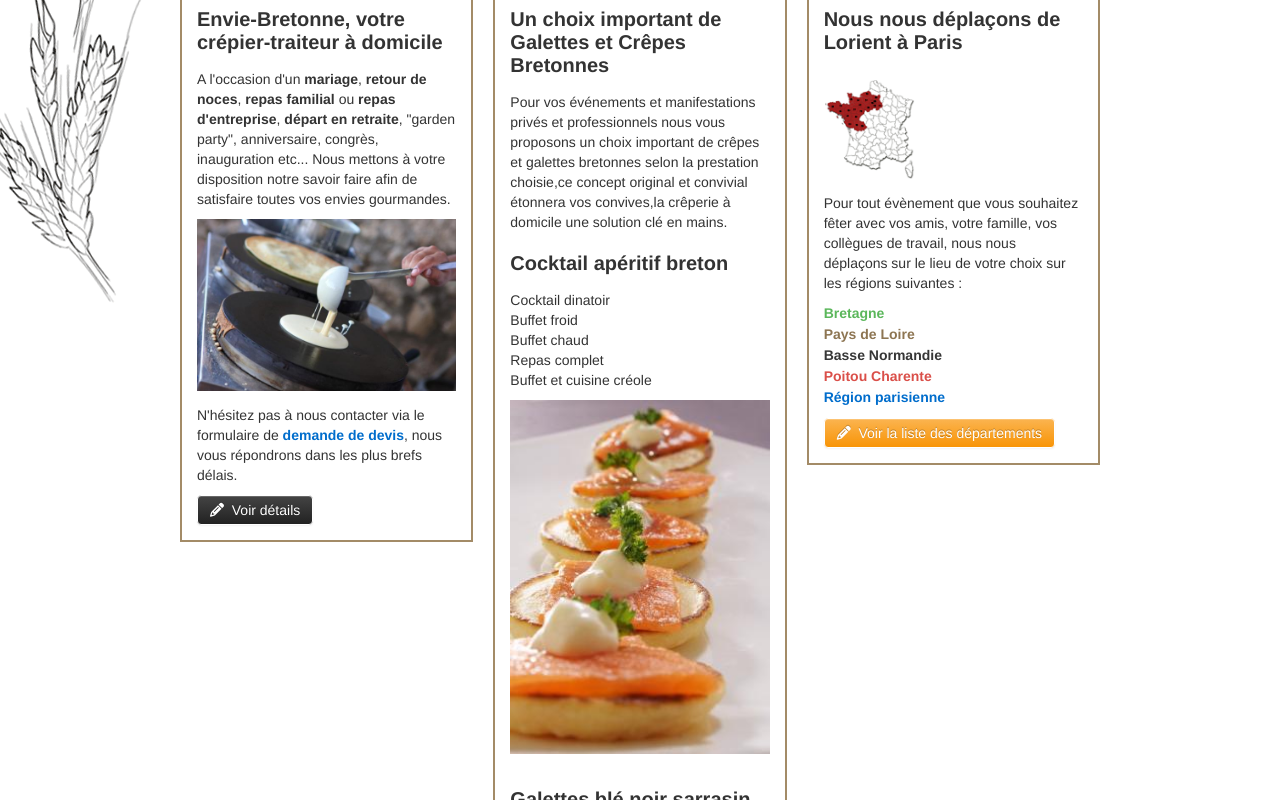
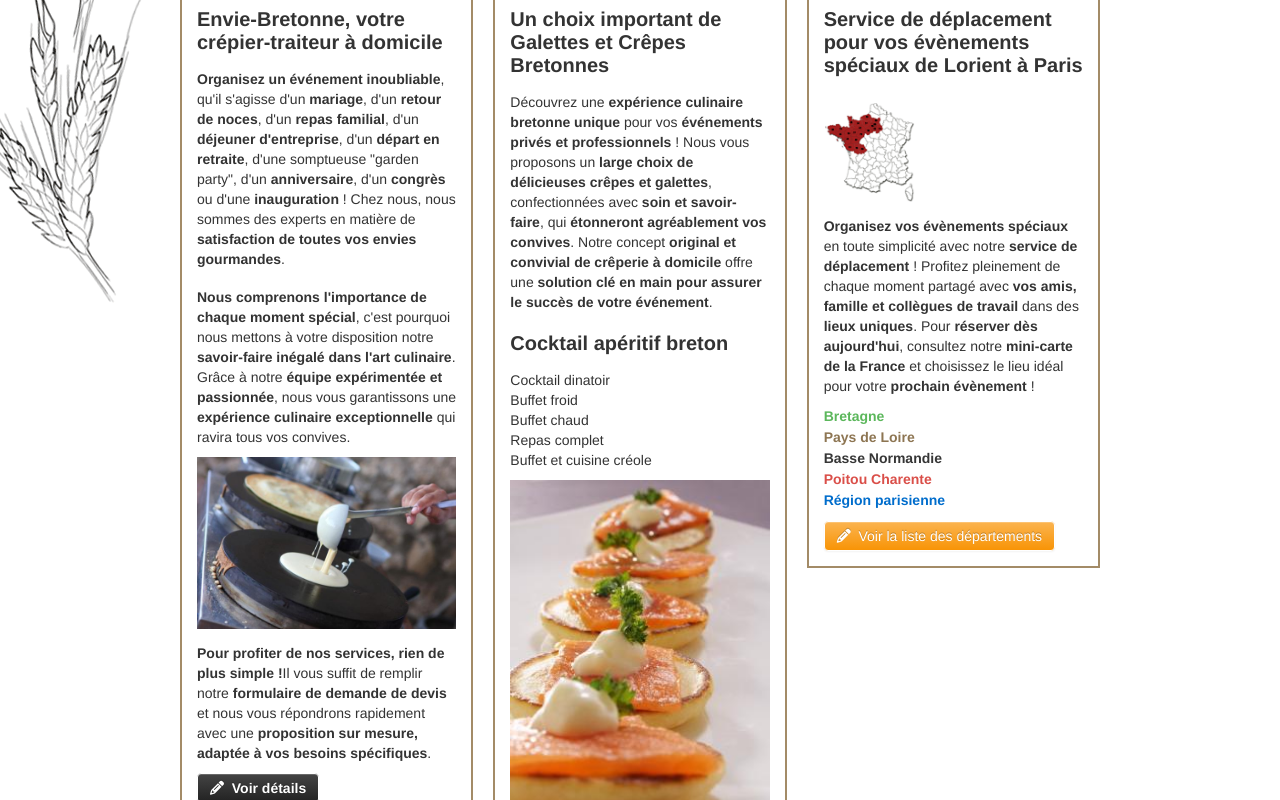
Before and after one commit to krommmm/envie-bretonne, a React (Create React App) app: page / in a window 1280 px wide. Shown: the part 560-1360 px from the top of the page. Built offline with nearby package versions, Linux system fonts and the light colour scheme.

Commit message:
ajout all

```diff
--- a/src/scenes/Accueil/Accueil.js
+++ b/src/scenes/Accueil/Accueil.js
@@ -45,32 +45,81 @@ const Accueil = () => {
 			<div className="Accueil">
 				<div className="left">
 					<h2 className="title">
-						Envie-Bretonne, votre crépier-traiteur à domicile
+						<span className="bold">
+							Envie-Bretonne, votre crépier-traiteur à domicile
+						</span>
 					</h2>
 					<p>
-						A l'occasion d'un <span className="bold">mariage</span>,{' '}
-						<span className="bold">retour de noces</span>,{' '}
-						<span className="bold">repas familial</span> ou{' '}
-						<span className="bold">repas d'entreprise</span>,{' '}
-						<span className="bold">départ en retraite</span>,
-						"garden party", anniversaire, congrès, inauguration
-						etc... Nous mettons à votre disposition notre savoir
-						faire afin de satisfaire toutes vos envies gourmandes.
+						{' '}
+						<span className="bold">
+							Organisez un événement inoubliable
+						</span>
+						, qu'il s'agisse d'un
+						<span className="bold"> mariage</span>, d'un
+						<span className="bold"> retour de noces</span>, d'un
+						<span className="bold"> repas familial</span>, d'un
+						<span className="bold"> déjeuner d'entreprise</span>,
+						d'un
+						<span className="bold"> départ en retraite</span>, d'une
+						somptueuse "garden party", d'un
+						<span className="bold"> anniversaire</span>, d'un
+						<span className="bold"> congrès</span> ou d'une
+						<span className="bold"> inauguration</span> ! Chez nous,
+						nous sommes des experts en matière de
+						<span className="bold">
+							{' '}
+							satisfaction de toutes vos envies gourmandes
+						</span>
+						.
+					</p>
+					<br/>
+					<p>
+						<span className="bold">
+							Nous comprenons l'importance de chaque moment
+							spécial
+						</span>
+						, c'est pourquoi nous mettons à votre disposition notre
+						<span className="bold">
+							{' '}
+							savoir-faire inégalé dans l'art culinaire
+						</span>
+						. Grâce à notre
+						<span className="bold">
+							{' '}
+							équipe expérimentée et passionnée
+						</span>
+						, nous vous garantissons une
+						<span className="bold">
+							{' '}
+							expérience culinaire exceptionnelle
+						</span>{' '}
+						qui ravira tous vos convives.
 					</p>
 					<img className="imageCrepe" src={crepier} alt="crepier" />
 					<p>
-						N'hésitez pas à nous contacter via le formulaire de
-						<NavLink to="/Devis" className="blue bold">
-							&nbsp;demande de devis
-						</NavLink>
-						, nous vous répondrons dans les plus brefs délais.
+						<span className="bold">
+							Pour profiter de nos services, rien de plus simple !
+						</span>
+						Il vous suffit de remplir notre
+						<span className="bold">
+							{' '}
+							formulaire de demande de devis
+						</span>{' '}
+						et nous vous répondrons rapidement avec une
+						<span className="bold">
+							{' '}
+							proposition sur mesure, adaptée à vos besoins
+							spécifiques
+						</span>
+						.
 					</p>
 					<div
+						className="btn-inverse btn btn-black"
 						onClick={handleClick}
-						className="btn-inverse btn btn-black"
 					>
 						<i className="fa-solid fa-pencil green" />
-						&nbsp;&nbsp;Voir détails
+						&nbsp;&nbsp;
+						<span className="bold">Voir détails</span>
 					</div>
 
 					<div ref={myElementRef} className="modal">
@@ -79,36 +128,65 @@ const Accueil = () => {
 								&times;
 							</span>
 							<h2>Titre en attente ...</h2>
-							<div class="textContainer">
+							<div className="textContainer">
 								<img
 									className="cocktail_details"
 									src={cocktail}
 									alt="cocktail"
 								/>
 							</div>
-							<div class="bouton_container">
+							<div className="bouton_container">
 								<div
 									className="btn-inverse btn btn-black"
 									onClick={handleClose}
 								>
-									Fermer
+									<span className="bold">Fermer</span>
 								</div>
 							</div>
 						</div>
 					</div>
 				</div>
+
 				<div className="middle">
 					<h2 className="title">
 						Un choix important de Galettes et Crêpes Bretonnes
 					</h2>
 					<p>
-						Pour vos événements et manifestations privés et
-						professionnels nous vous proposons un choix important de
-						crêpes et galettes bretonnes selon la prestation
-						choisie,ce concept original et convivial étonnera vos
-						convives,la crêperie à domicile une solution clé en
-						mains.
+						Découvrez une
+						<span className="bold">
+							{' '}
+							expérience culinaire bretonne unique
+						</span>{' '}
+						pour vos
+						<span className="bold">
+							{' '}
+							événements privés et professionnels
+						</span>{' '}
+						! Nous vous proposons un
+						<span className="bold">
+							{' '}
+							large choix de délicieuses crêpes et galettes
+						</span>
+						, confectionnées avec
+						<span className="bold"> soin et savoir-faire</span>, qui
+						<span className="bold">
+							{' '}
+							étonneront agréablement vos convives
+						</span>
+						. Notre concept
+						<span className="bold">
+							{' '}
+							original et convivial de crêperie à domicile
+						</span>{' '}
+						offre une
+						<span className="bold">
+							{' '}
+							solution clé en main pour assurer le succès de votre
+							événement
+						</span>
+						.
 					</p>
+
 					<h2>Cocktail apéritif breton</h2>
 					<ul>
 						<li>Cocktail dinatoir</li>
@@ -141,7 +219,8 @@ const Accueil = () => {
 				</div>
 				<div className="bottom">
 					<h2 className="title">
-						Nous nous déplaçons de Lorient à Paris
+						Service de déplacement pour vos évènements spéciaux de
+						Lorient à Paris
 					</h2>
 					<img
 						className="carteMini"
@@ -150,10 +229,21 @@ const Accueil = () => {
 					/>
 
 					<p>
-						Pour tout évènement que vous souhaitez fêter avec vos
-						amis, votre famille, vos collègues de travail, nous nous
-						déplaçons sur le lieu de votre choix sur les régions
-						suivantes :
+						<span class="bold">
+							Organisez vos évènements spéciaux
+						</span>{' '}
+						en toute simplicité avec notre{' '}
+						<span class="bold">service de déplacement</span> !
+						Profitez pleinement de chaque moment partagé avec{' '}
+						<span class="bold">
+							vos amis, famille et collègues de travail
+						</span>{' '}
+						dans des <span class="bold">lieux uniques</span>. Pour{' '}
+						<span class="bold">réserver dès aujourd'hui</span>,
+						consultez notre{' '}
+						<span class="bold">mini-carte de la France</span> et
+						choisissez le lieu idéal pour votre{' '}
+						<span class="bold">prochain évènement</span> !
 					</p>
 					<ul>
 						<li className="green">Bretagne </li>
```
